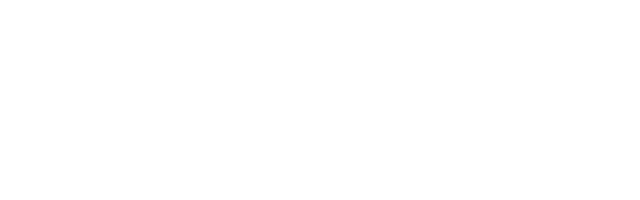
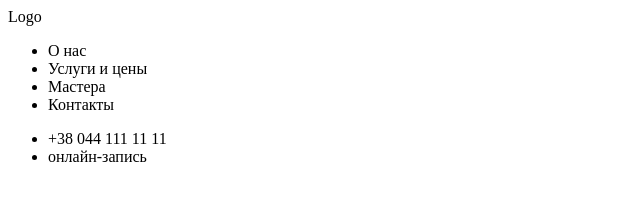
Before and after one commit to vladkand/e02-barb-01, a plain HTML site: page index.html in a window 1280 px wide. Shown: the whole page, without its empty margins (0-640 px from the left). Drawn offline with Linux system fonts and the light colour scheme.

```diff
--- a/index.html
+++ b/index.html
@@ -7,6 +7,26 @@
     <title>Document</title>
 </head>
 <body>
+    <!-- HEADER -->
+    <header class="">
+        <div class="logo">Logo</div>
+        <nav class="">
+            <ul class="nav">
+                <li class="nav-item">О нас</li>
+                <li class="nav-item">Услуги и цены</li>
+                <li class="nav-item">Мастера</li>
+                <li class="nav-item">Контакты</li>
+            </ul>
+        </nav>
+        <div class="contact"><ul>
+            <li>+38 044 111 11 11</li>
+            <li>онлайн-запись</li>
+        </ul></div>
+
+    </header>
+    <footer class="">
+
+    </footer>
 
 </body>
 </html>
```
Also changed, not shown: .prettierrc.json (added).
